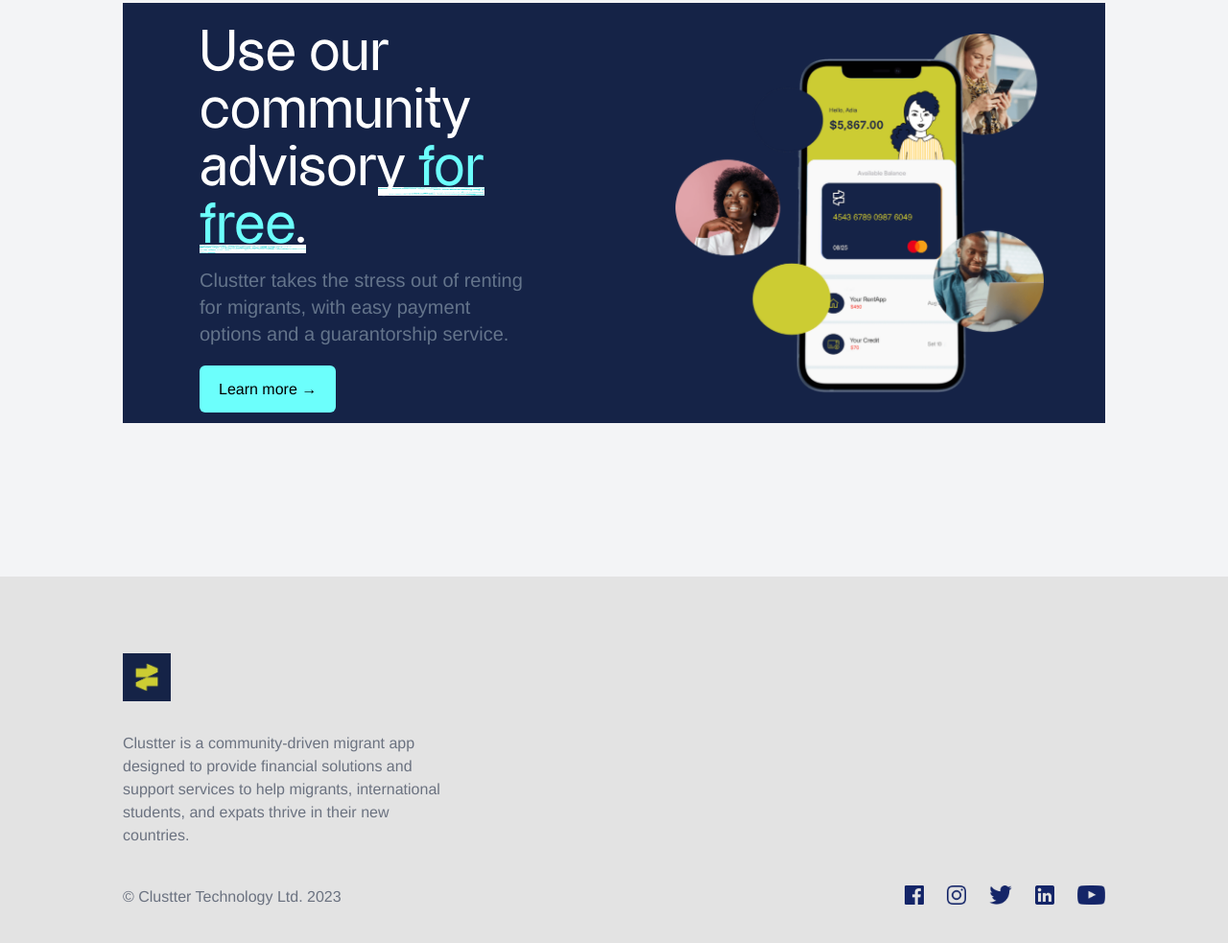
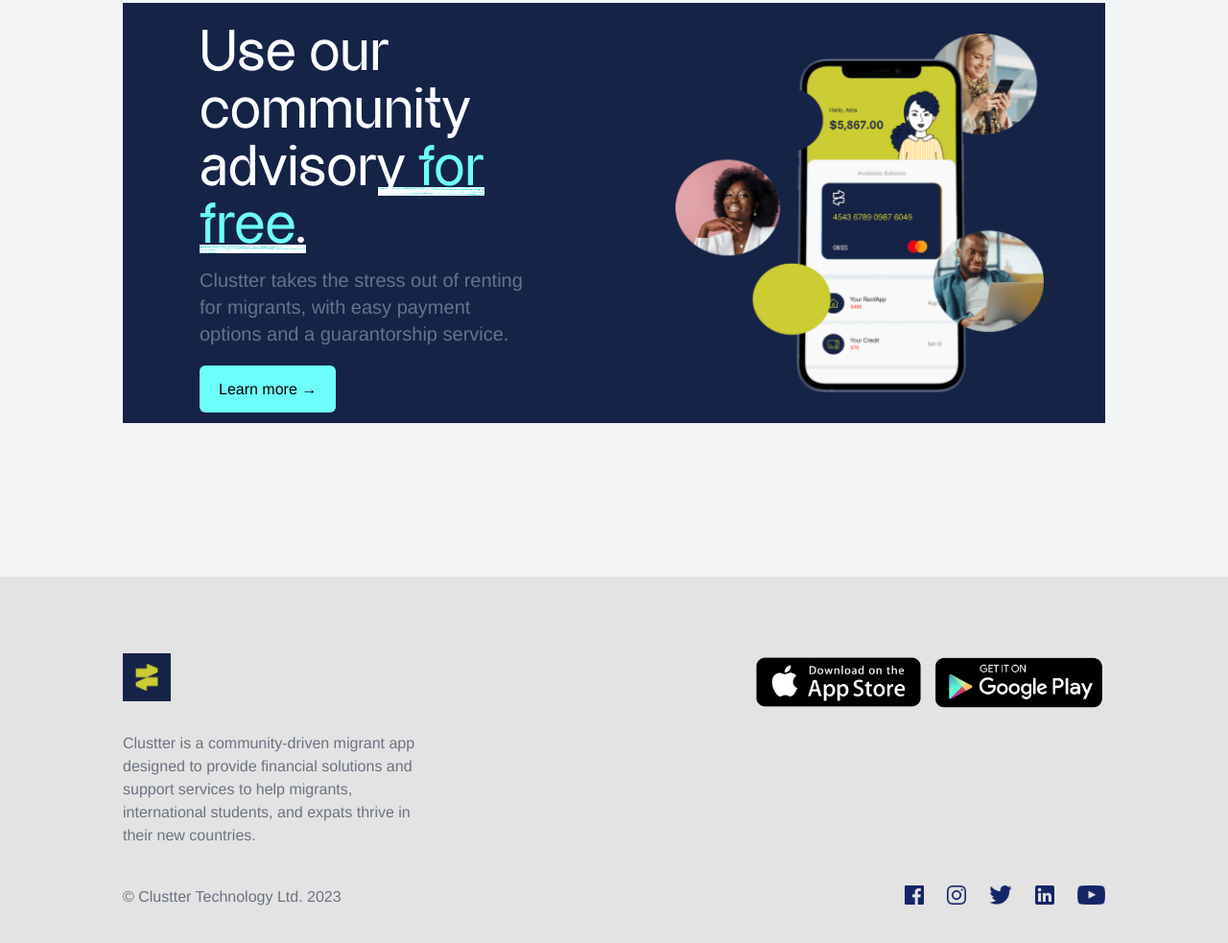
Before and after one commit to zeelz/clustter-landing, a plain HTML site: page index.html in a window 1280 px wide. Shown: the part 5906-6889 px from the top of the page at 96% size. Drawn offline with nearby package versions, Linux system fonts and the light colour scheme.

Commit message:
app download buttons

```diff
--- a/index.html
+++ b/index.html
@@ -427,11 +427,23 @@
 
     <section class="bg-[#E3E3E3] py-20">
       <div class="w-4/5 mx-auto text-gray-500 ">
-        <div>
-          <img src="images/clustter-icon.png" alt="" class="w-[50px]">
+        <div class="flex">
+          <div>
+            <div>
+              <img src="images/clustter-icon.png" alt="" class="w-[50px]">
+            </div>
+            <p class="w-1/2 pt-8">Clustter is a community-driven migrant app designed to provide financial solutions and support services to help migrants, international students, and expats thrive in their new countries.</p>
+          </div>
+          <div class="flex items-start flex-shrink-0">
+            <a href="#">
+              <img src="images/appstore.png" alt="AppStore logo" class="h-[60px]">
+            </a>
+            <a href="#">
+              <img src="images/googleplay.png" alt="Google Play store logo" class="h-[60px]">
+            </a>
+
+          </div>
         </div>
-        <p class="w-1/3 pt-8">Clustter is a community-driven migrant app designed to provide financial solutions and support services to help migrants, international students, and expats thrive in their new countries.</p>
-
         <div class="flex justify-between pt-10">
           <p>© Clustter Technology Ltd. 2023</p>
           <div class="flex gap-x-6">
```
Also changed, not shown: images/appstore.png (added), images/googleplay.png (added).
